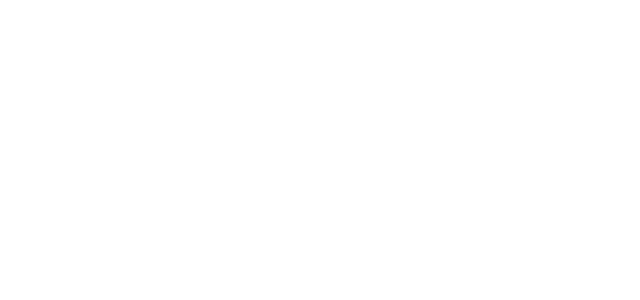
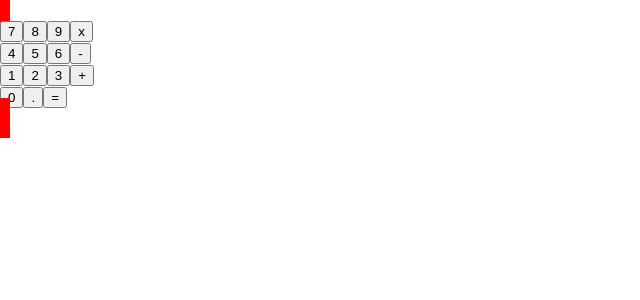
Before and after one commit to ChrisCodes54/Calculator, a React (Create React App) app: page / in a window 1280 px wide. Shown: the top 300 px of the page, without its empty margins (0-640 px from the left). Built offline with nearby package versions, Linux system fonts and the light colour scheme.

Commit message:
added buttons, working on configuring sizing

```diff
--- a/src/components/Buttons/index.css
+++ b/src/components/Buttons/index.css
@@ -0,0 +1,5 @@
+.container {
+    border: 10px;
+    border-style: solid;
+    border-color: red;
+}
--- a/src/components/Buttons/index.js
+++ b/src/components/Buttons/index.js
@@ -1,8 +1,37 @@
 import React from "react";
+import "./index.css";
+export default function Buttons() {
+  return (
+    <>
+      <container className="container">
+        <div className="row">
+          <button className="col">7</button>
+          <button className="col">8</button>
+          <button className="col">9</button>
+          <button className="col">x</button>
+        </div>
 
-export default function Buttons () {
-    return (
-        <>
-        </>
-    )
+        <div className="row">
+          <button className="col">4</button>
+          <button className="col">5</button>
+          <button className="col">6</button>
+          <button className="col">-</button>
+        </div>
+
+        <div className="row">
+          <button className="col">1</button>
+          <button className="col">2</button>
+          <button className="col">3</button>
+          <button className="col">+</button>
+        </div>
+
+        <div class="row">
+          <button class="col-8">0</button>
+          <button className="col">.</button>
+          <button className="col">=</button>
+        </div>
+
+      </container>
+    </>
+  );
 }
```
